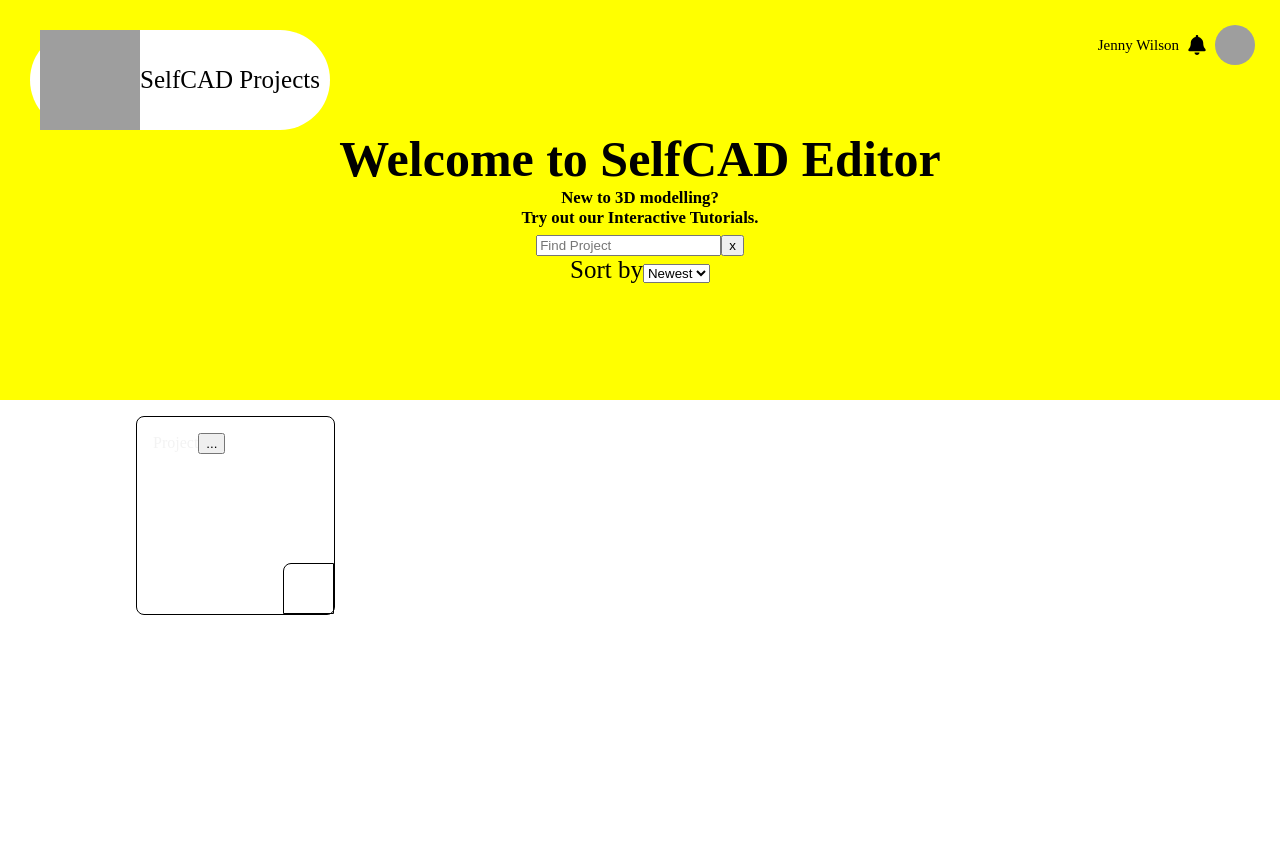
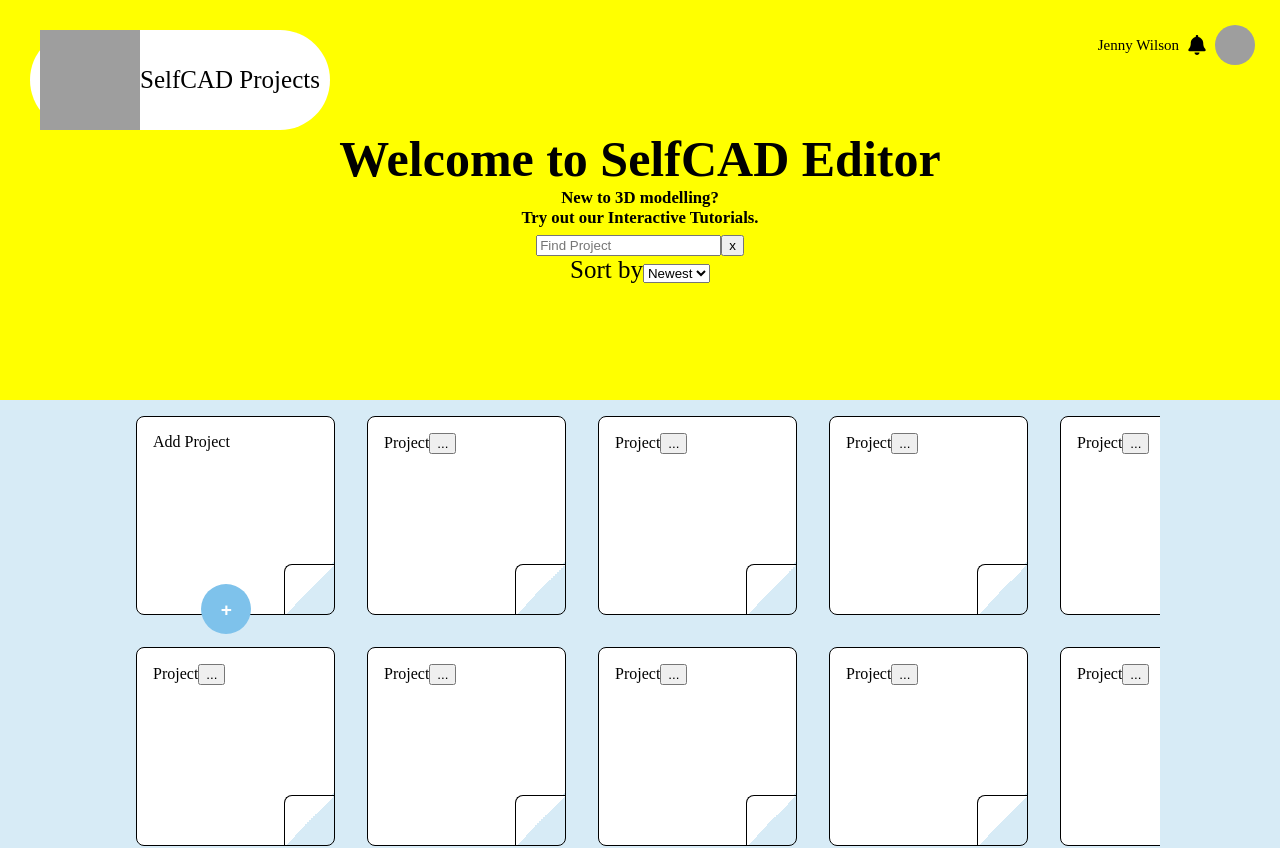
Before and after one commit to shrish-sharma-git/selfcad-react-ui, a React (Create React App) app: page / in a window 1280 px wide. Shown: the top 848 px of the page. Before the commit the page ends 800 px from the top, so only its background shows below. Built offline with nearby package versions, Linux system fonts and the light colour scheme; grey boxes are pictures that could not be loaded.

Commit message:
Add Project Button

```diff
--- a/src/App.css
+++ b/src/App.css
@@ -7,4 +7,9 @@
     overflow: auto;
 
     justify-items: center;
+
 }
+
+body {
+    background-color: rgb(215,235,246);
+}
--- a/src/App.js
+++ b/src/App.js
@@ -1,12 +1,26 @@
 import ProjectCard from "./components/ProjectCard";
 import Jumbotron from "./components/Jumbotron";
 import './app.css'
+import AddProjectCard from "./components/AddProjectCard";
 
 function App() {
   return (
     <div>
       <Jumbotron />
       <div className="project-section">
+        <AddProjectCard />
+        <ProjectCard />
+        <ProjectCard />
+        <ProjectCard />
+        <ProjectCard />
+        <ProjectCard />
+        <ProjectCard />
+        <ProjectCard />
+        <ProjectCard />
+        <ProjectCard />
+        <ProjectCard />
+        <ProjectCard />
+        <ProjectCard />
         <ProjectCard />
 
       </div>
--- /dev/null
+++ b/src/components/AddProjectCard.js
@@ -0,0 +1,12 @@
+import React from 'react'
+
+const AddProjectCard = () => {
+    return (
+        <div className="box folded-box">
+            <span className='content'>Add Project</span>
+            <button className='btn-add'>+</button>
+        </div>
+    );
+}
+
+export default AddProjectCard;
--- a/src/components/box.css
+++ b/src/components/box.css
@@ -1,11 +1,4 @@
 .box {
-    /* padding: 25px;
-    margin: 10px;
-    width: 165px;
-    height: 165px;
-    border: 1px solid black;
-    border-radius: 18px; */
-
     position: relative;
     width: 165px;
     height: 165px;
@@ -17,20 +10,41 @@
 .folded-box {
     border: 1px solid black;
     background: linear-gradient(312deg, transparent 35px, rgb(255, 255, 255) 0);
-  color: #f3f3f3;
 }
 
 .folded-box::before {
   content: "";
   position: absolute;
-
+  border-left: 1px solid black;
+  border-top: 1px solid black;
   bottom: 0;
   right: 0;
   width: 49px;
   height: 49px;
-  border: 1px solid black;
-
   /* background: rgb(177, 177, 21); */
   background: linear-gradient(to top left, transparent 50%, rgb(255, 255, 255) 0);
   border-top-left-radius: 0.5rem;
 }
+
+.btn-add {
+  padding: 15px;
+  color: #fff;
+  font-weight: bold;
+  background-color: #7EC2EB;
+  font-size: larger;
+  display:block;
+  height: 50px;
+  width: 50px;
+  border-radius: 50%;
+
+  position: absolute;
+  bottom: -10%;
+  right: 42%;
+
+  cursor: pointer;
+  border: none;
+}
+
+.content {
+
+}
--- a/src/components/jumbotron.css
+++ b/src/components/jumbotron.css
@@ -6,6 +6,8 @@
     background-color: yellow;
     position: fixed;
     top: 0;
+
+    z-index: 99;
 }
 
 .company-name {
```
